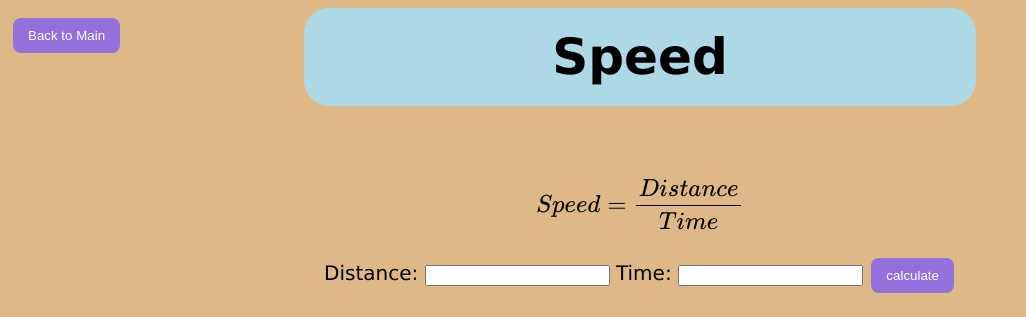
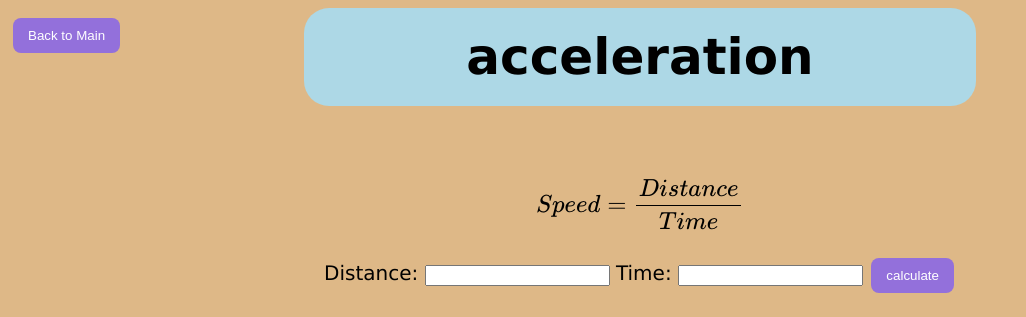
Before and after one commit to LuaChristian/Physics-Calculator, a Flask app: page /acceleration in a window 1280 px wide. Shown: the top 317 px of the page, without its empty margins (0-1026 px from the left). Run offline with Flask 3, Linux system fonts and the light colour scheme.

Commit message:
made it clear where the redirects take the user

```diff
--- a/main.py
+++ b/main.py
@@ -41,9 +41,9 @@ def acceleration():
             distance = float(request.form['distance'])
             speed = Math.speed(Math, distance, time)
             result = speed
-            return render_template('speed.html', result=result)
+            return render_template('acceleration.html', result=result)
     else:
-        return render_template('speed.html')
+        return render_template('acceleration.html')
 
 
 @app.route("/centripetal", methods=["POST", "GET"])
@@ -58,9 +58,9 @@ def centripetal():
             distance = float(request.form['distance'])
             speed = Math.speed(Math, distance, time)
             result = speed
-            return render_template('speed.html', result=result)
+            return render_template('centripetal.html', result=result)
     else:
-        return render_template('speed.html')
+        return render_template('centripetal.html')
 
 
 @app.route("/distance", methods=["POST", "GET"])
@@ -75,9 +75,9 @@ def distance():
             distance = float(request.form['distance'])
             speed = Math.speed(Math, distance, time)
             result = speed
-            return render_template('speed.html', result=result)
+            return render_template('distance.html', result=result)
     else:
-        return render_template('speed.html')
+        return render_template('distance.html')
 
 
 @app.route("/force", methods=["POST", "GET"])
@@ -92,9 +92,9 @@ def force():
             distance = float(request.form['distance'])
             speed = Math.speed(Math, distance, time)
             result = speed
-            return render_template('speed.html', result=result)
+            return render_template('force.html', result=result)
     else:
-        return render_template('speed.html')
+        return render_template('force.html')
 
 
 @app.route("/impulse", methods=["POST", "GET"])
@@ -109,9 +109,9 @@ def impulse():
             distance = float(request.form['distance'])
             speed = Math.speed(Math, distance, time)
             result = speed
-            return render_template('speed.html', result=result)
+            return render_template('impulse.html', result=result)
     else:
-        return render_template('speed.html')
+        return render_template('impulse.html')
 
 
 @app.route("/kinetic", methods=["POST", "GET"])
@@ -126,9 +126,9 @@ def kinetic():
             distance = float(request.form['distance'])
             speed = Math.speed(Math, distance, time)
             result = speed
-            return render_template('speed.html', result=result)
+            return render_template('kinetic.html', result=result)
     else:
-        return render_template('speed.html')
+        return render_template('kinetic.html')
 
 
 @app.route("/massflow", methods=["POST", "GET"])
@@ -143,9 +143,9 @@ def massflow():
             distance = float(request.form['distance'])
             speed = Math.speed(Math, distance, time)
             result = speed
-            return render_template('speed.html', result=result)
+            return render_template('massflow.html', result=result)
     else:
-        return render_template('speed.html')
+        return render_template('massflow.html')
 
 
 @app.route("/momentum", methods=["POST", "GET"])
@@ -160,9 +160,9 @@ def momentum():
             distance = float(request.form['distance'])
             speed = Math.speed(Math, distance, time)
             result = speed
-            return render_template('speed.html', result=result)
+            return render_template('momentum.html', result=result)
     else:
-        return render_template('speed.html')
+        return render_template('momentum.html')
 
 
 @app.route("/motion", methods=["POST", "GET"])
@@ -177,9 +177,9 @@ def motion():
             distance = float(request.form['distance'])
             speed = Math.speed(Math, distance, time)
             result = speed
-            return render_template('speed.html', result=result)
+            return render_template('motion.html', result=result)
     else:
-        return render_template('speed.html')
+        return render_template('motion.html')
 
 
 @app.route("/power", methods=["POST", "GET"])
@@ -194,9 +194,9 @@ def power():
             distance = float(request.form['distance'])
             speed = Math.speed(Math, distance, time)
             result = speed
-            return render_template('speed.html', result=result)
+            return render_template('power.html', result=result)
     else:
-        return render_template('speed.html')
+        return render_template('power.html')
 
 
 @app.route("/torque", methods=["POST", "GET"])
@@ -211,9 +211,9 @@ def torque():
             distance = float(request.form['distance'])
             speed = Math.speed(Math, distance, time)
             result = speed
-            return render_template('speed.html', result=result)
+            return render_template('torque.html', result=result)
     else:
-        return render_template('speed.html')
+        return render_template('torque.html')
 
 
 @app.route("/velocity", methods=["POST", "GET"])
@@ -228,9 +228,9 @@ def velocity():
             distance = float(request.form['distance'])
             speed = Math.speed(Math, distance, time)
             result = speed
-            return render_template('speed.html', result=result)
+            return render_template('velocity.html', result=result)
     else:
-        return render_template('speed.html')
+        return render_template('velocity.html')
 
 
 @app.route("/weight", methods=["POST", "GET"])
@@ -245,9 +245,9 @@ def weight():
             distance = float(request.form['distance'])
             speed = Math.speed(Math, distance, time)
             result = speed
-            return render_template('speed.html', result=result)
+            return render_template('weight.html', result=result)
     else:
-        return render_template('speed.html')
+        return render_template('weight.html')
 
 
 @app.route("/work", methods=["POST", "GET"])
@@ -262,9 +262,9 @@ def work():
             distance = float(request.form['distance'])
             speed = Math.speed(Math, distance, time)
             result = speed
-            return render_template('speed.html', result=result)
+            return render_template('work.html', result=result)
     else:
-        return render_template('speed.html')
+        return render_template('work.html')
 
 
 if __name__ == '__main__':
--- a/templates/acceleration.html
+++ b/templates/acceleration.html
@@ -9,7 +9,7 @@
 
 <div id="page-container">
 
-    <form action="speed" method="POST">
+    <form action="acceleration" method="POST">
         <input type="submit" class="Backbutton" name="Backbutton" value="Back to Main">
 
     </form>
@@ -17,13 +17,13 @@
     <body>
         <div>
             <h1>
-                Speed
+                acceleration
             </h1>
             <p1 class="displayEquation">
                 <br></br>
                 $$ Speed = \frac{Distance}{Time} $$
             </p1>
-            <form action="speed" method="POST">
+            <form action="acceleration" method="POST">
                 <label for="distance">Distance: </label>
                 <input type="number" name="distance" id="distance">
                 <label for="time">Time: </label>
```
